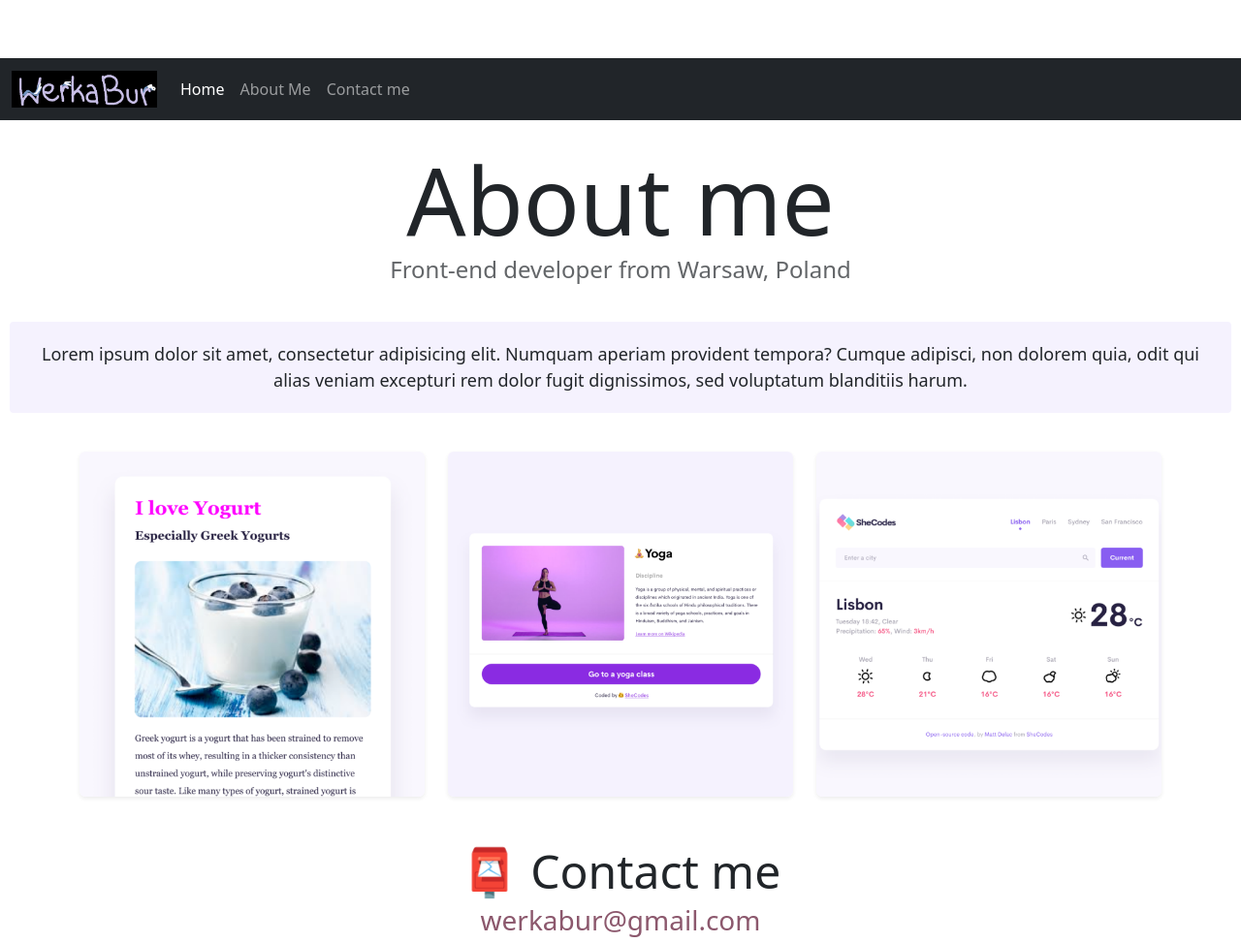
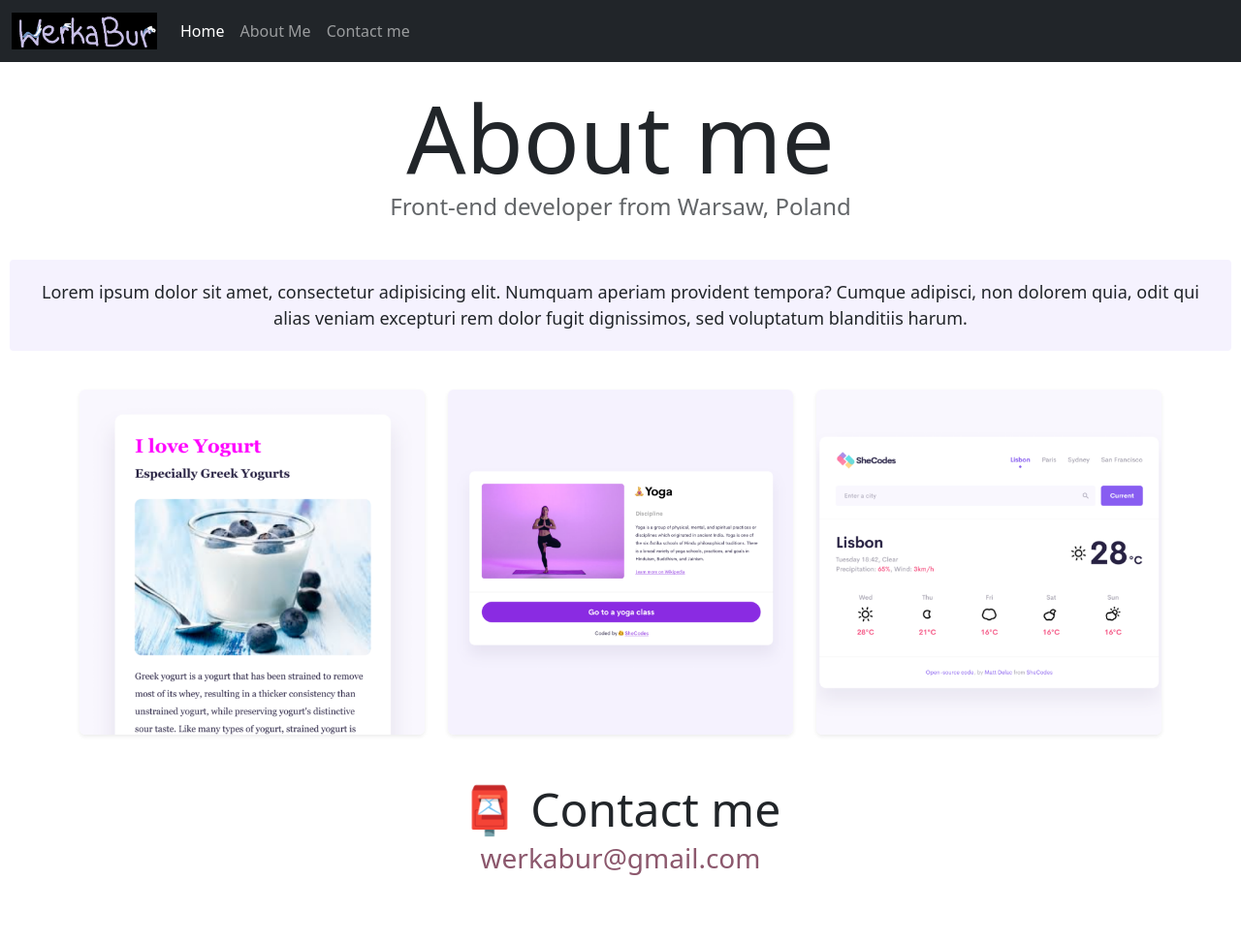
Before and after one commit to WerkaBur/Homework-2-advboostrap, a plain HTML site: page about.html in a window 1280 px wide. Shown: the whole page at 97% size. Drawn offline with nearby package versions, Linux system fonts and the light colour scheme.

Commit message:
changed navbar position on aboutme page

```diff
--- a/about.html
+++ b/about.html
@@ -18,7 +18,7 @@
     <title>About me - WerkaBur</title>
   </head>
   <body>
-    <nav class="navbar navbar-expand-lg sticky-top navbar-dark bg-dark">
+    <nav class="navbar navbar-expand-lg fixed-top navbar-dark bg-dark">
       <div class="container-fluid">
         <a class="navbar-brand" href="#"
           ><img src="images/WerkaburLogo.png" width="150" alt="Werkabur Logo"
```
